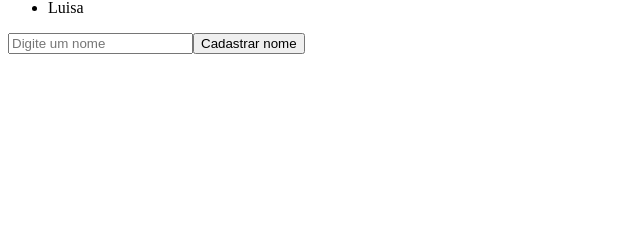
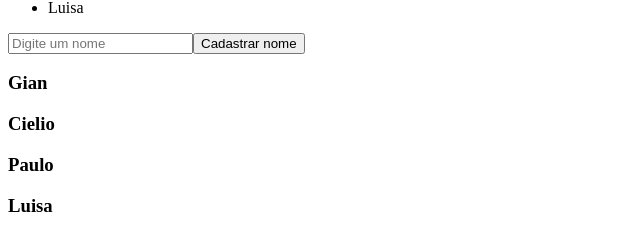
Before and after one commit to Cieliocas/vuejs, a Vue app in the folder vue-project/: page / in a window 1280 px wide. Shown: the part 587-819 px from the top of the page, without its empty margins (0-640 px from the left). Built offline with nearby package versions, Linux system fonts and the light colour scheme.

Commit message:
add display of registered names in the list

```diff
--- a/vue-project/src/App.vue
+++ b/vue-project/src/App.vue
@@ -109,6 +109,7 @@ function cadastraNome() {
 	<input @keyup="evento => estado.nomeAInserir = evento.target.value" type="text" placeholder="Digite um nome">
 	<button @click="cadastraNome" type="button">Cadastrar nome</button>
 
+	<h3 v-for="nome in estado.nomes">{{ nome }}</h3>
 </template>
 
 <style scoped>
```
